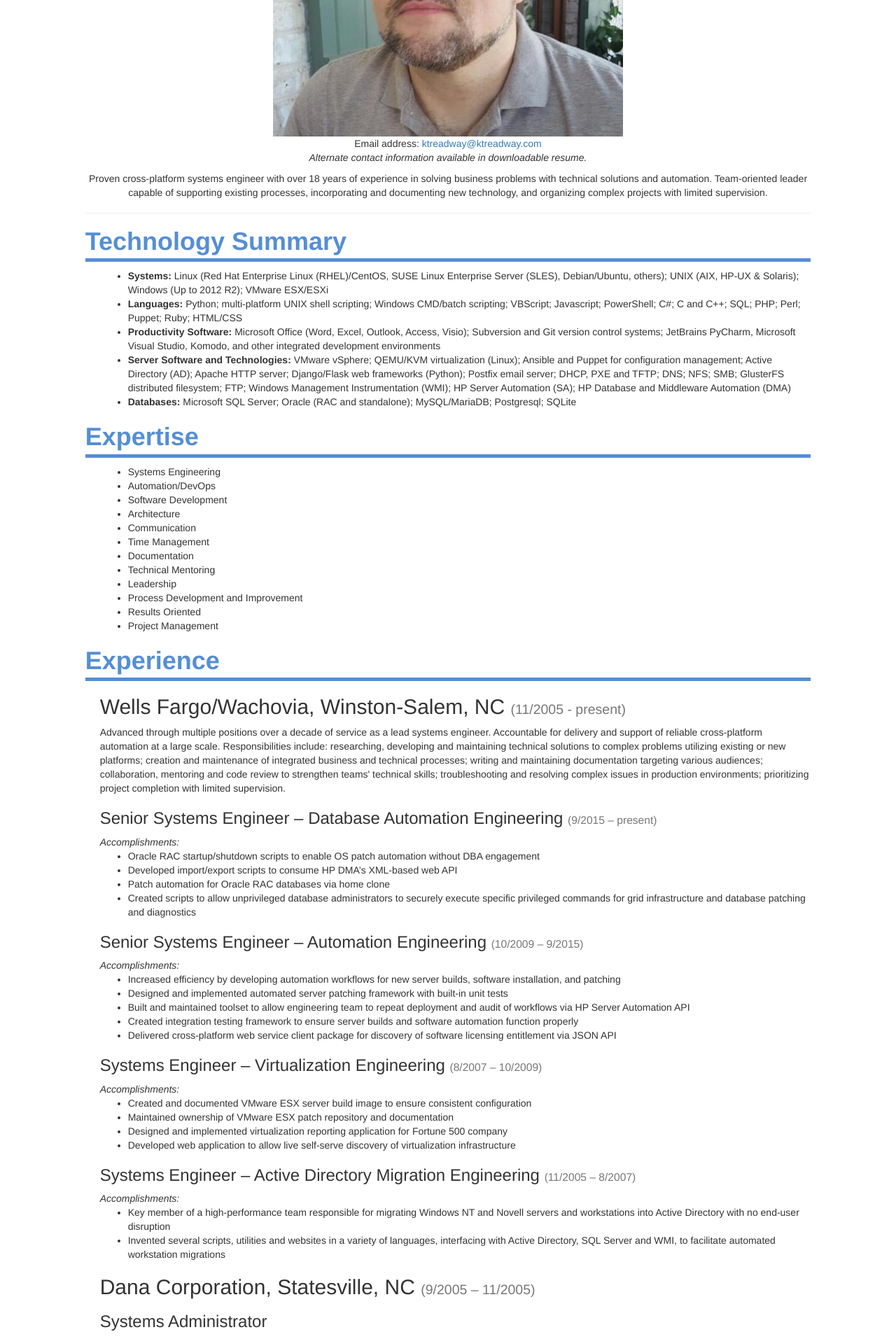
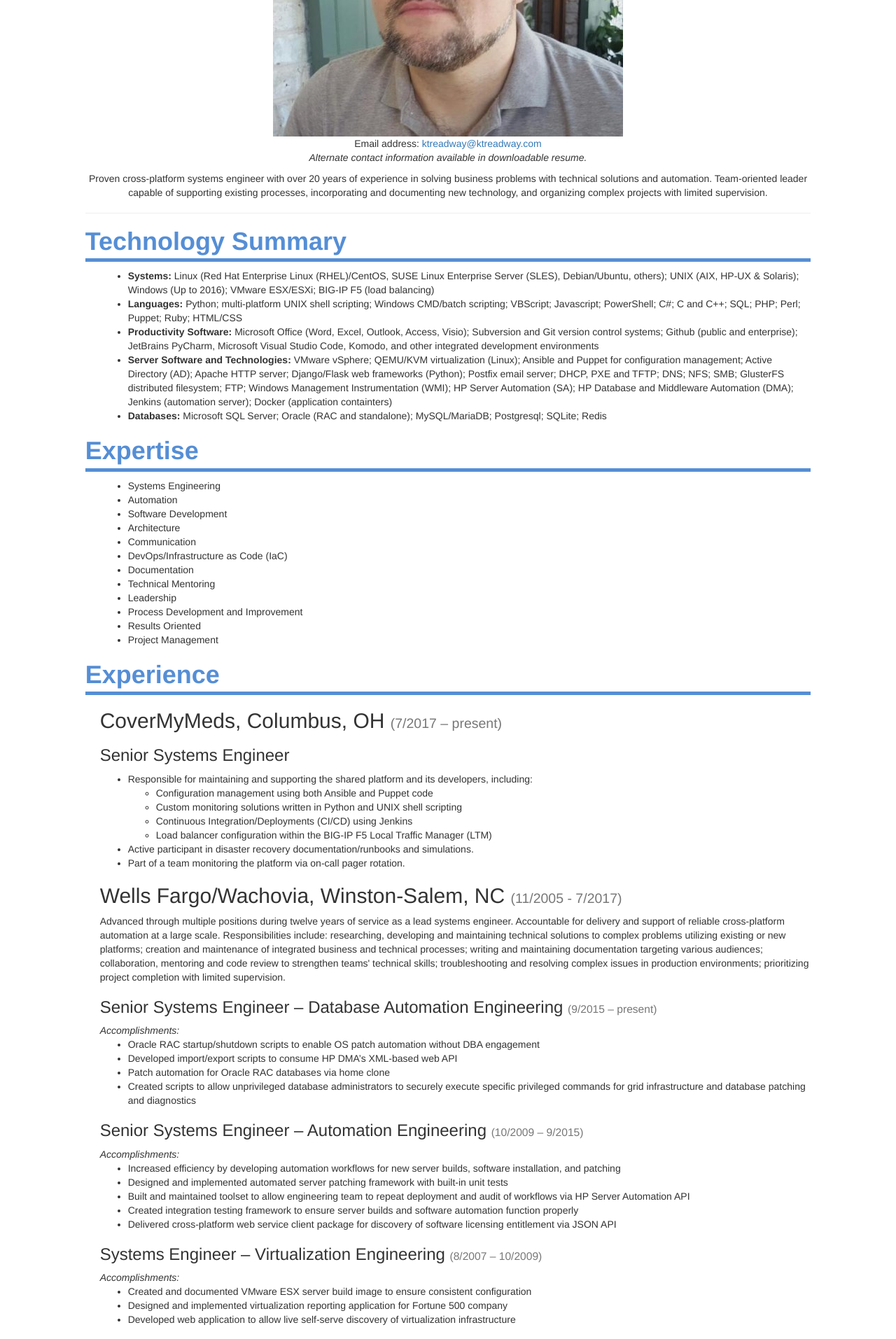
Before and after one commit to buzzbombnc/tower_of_perfection, a Django app: page /page/resume in a window 1280 px wide. Shown: the part 498-2411 px from the top of the page at 70% size. Run offline with Django 3.2, Linux system fonts and the light colour scheme; parts of the project's set-up code (start-up, migrations or seed data) failed here and were passed over; some libraries are stand-ins or nearby versions.

Commit message:
Update HTML and PDF resume.

```diff
--- a/top_static/templates/resume.html
+++ b/top_static/templates/resume.html
@@ -17,7 +17,7 @@
                 <img src="{% static "img/headshot.jpg" %}" class="img-responsive center-block"/>
                 <p><addr>Email address: <a href="mailto:ktreadway@ktreadway.com">ktreadway@ktreadway.com</a><br />
                 <i>Alternate contact information available in downloadable resume.</i></addr></p>
-                <p>Proven cross-platform systems engineer with over 18 years of experience in solving business problems with
+                <p>Proven cross-platform systems engineer with over 20 years of experience in solving business problems with
                 technical solutions and automation. Team-oriented leader capable of supporting existing processes,
                 incorporating and documenting new technology, and organizing complex projects with limited supervision.</p>
             </div>
@@ -26,19 +26,19 @@
                 <div class="indent">
                 <ul>
                     <li><strong>Systems: </strong>Linux (Red Hat Enterprise Linux (RHEL)/CentOS, SUSE Linux Enterprise Server (SLES),
-                    Debian/Ubuntu, others); UNIX (AIX, HP-UX & Solaris); Windows (Up to 2012 R2); VMware ESX/ESXi</li>
+                    Debian/Ubuntu, others); UNIX (AIX, HP-UX & Solaris); Windows (Up to 2016); VMware ESX/ESXi; BIG-IP F5 (load balancing)</li>
                     <li><strong>Languages: </strong>Python; multi-platform UNIX shell scripting; Windows CMD/batch scripting;
                     VBScript; Javascript; PowerShell; C#; C and C++; SQL; PHP; Perl; Puppet; Ruby; HTML/CSS</li>
                     <li><strong>Productivity Software: </strong>Microsoft Office (Word, Excel, Outlook, Access, Visio); Subversion
-                    and Git version control systems; JetBrains PyCharm, Microsoft Visual Studio, Komodo, and other integrated
-                    development environments</li>
+                    and Git version control systems; Github (public and enterprise); JetBrains PyCharm, Microsoft Visual Studio Code, Komodo,
+                    and other integrated development environments</li>
                     <li><strong>Server Software and Technologies: </strong>VMware vSphere; QEMU/KVM virtualization (Linux);
                     Ansible and Puppet for configuration management; Active Directory (AD); Apache HTTP server; Django/Flask
                     web frameworks (Python); Postfix email server; DHCP, PXE and TFTP; DNS; NFS; SMB; GlusterFS distributed
                     filesystem; FTP; Windows Management Instrumentation (WMI); HP Server Automation (SA); HP Database and
-                    Middleware Automation (DMA)</li>
+                    Middleware Automation (DMA); Jenkins (automation server); Docker (application containters)</li>
                     <li><strong>Databases: </strong>Microsoft SQL Server; Oracle (RAC and standalone); MySQL/MariaDB; Postgresql;
-                    SQLite</li>
+                    SQLite; Redis</li>
                 </ul>
                 </div>
             </section>
@@ -47,11 +47,11 @@
                 <div class="indent">
                 <ul>
                     <li>Systems Engineering</li>
-                    <li>Automation/DevOps</li>
+                    <li>Automation</li>
                     <li>Software Development</li>
                     <li>Architecture</li>
                     <li>Communication</li>
-                    <li>Time Management</li>
+                    <li>DevOps/Infrastructure as Code (IaC)</li>
                     <li>Documentation</li>
                     <li>Technical Mentoring</li>
                     <li>Leadership</li>
@@ -64,8 +64,23 @@
             <section>
                 <header><h1>Experience</h1></header>
                 <div class="indent">
-                <h2>Wells Fargo/Wachovia, Winston-Salem, NC <small>(11/2005 - present)</small></h2>
-                <p>Advanced through multiple positions over a decade of service as a lead systems engineer. Accountable for
+
+                <h2>CoverMyMeds, Columbus, OH <small>(7/2017 – present)</small></h2>
+                <h3>Senior Systems Engineer</h3>
+                <ul>
+                    <li>Responsible for maintaining and supporting the shared platform and its developers, including:
+                        <ul>
+                            <li>Configuration management using both Ansible and Puppet code</li>
+                            <li>Custom monitoring solutions written in Python and UNIX shell scripting</li>
+                            <li>Continuous Integration/Deployments (CI/CD) using Jenkins</li>
+                            <li>Load balancer configuration within the BIG-IP F5 Local Traffic Manager (LTM)</li>
+                        </ul>
+                    <li>Active participant in disaster recovery documentation/runbooks and simulations.</li>
+                    <li>Part of a team monitoring the platform via on-call pager rotation.</li>
+                </ul>
+
+                <h2>Wells Fargo/Wachovia, Winston-Salem, NC <small>(11/2005 - 7/2017)</small></h2>
+                <p>Advanced through multiple positions during twelve years of service as a lead systems engineer. Accountable for
                 delivery and support of reliable cross-platform automation at a large scale. Responsibilities include:
                 researching, developing and maintaining technical solutions to complex problems utilizing existing or new
                 platforms; creation and maintenance of integrated business and technical processes; writing and maintaining
@@ -101,7 +116,6 @@
                 <i>Accomplishments:</i>
                 <ul>
                     <li>Created and documented VMware ESX server build image to ensure consistent configuration</li>
-                    <li>Maintained ownership of VMware ESX patch repository and documentation</li>
                     <li>Designed and implemented virtualization reporting application for Fortune 500 company</li>
                     <li>Developed web application to allow live self-serve discovery of virtualization infrastructure</li>
                 </ul>
@@ -122,19 +136,13 @@
                     logon scripts, and Group Policy maintenance</li>
                     <li>Wrote several utilities in C and multiple Visual Basic scripts to facilitate automatic configuration
                     and maintenance of servers and workstations</li>
-                    <li>Created common Windows XP system image for 75 workstations, utilizing Microsoft Sysprep and a
-                    variety of custom utilities and scripts</li>
                 </ul>
 
                 <h2>IBM Global Services, Greensboro, NC <small>(2/2005 – 9/2005)</small></h2>
                 <h3>Migration Engineer</h3>
                 <ul>
-                    <li>Utilized Microsoft Sysprep to construct and test a Windows XP common system image for over
-                    500 workstations</li>
-                    <li>Leveraged Symantec Ghost technology to deliver system image over the network to end-user
-                    workstations</li>
                     <li>Wrote several utilities in C/C++ and multiple scripts to facilitate automatic configuration
-                    of Microsoft Windows XP image</li>
+                    of Microsoft Windows XP image via Symantec Ghost</li>
                     <li>Microsoft Active Directory domain administrator in a domain consisting of over 800 users</li>
                 </ul>
 
@@ -145,7 +153,6 @@
                     integration, e-commerce and web applications</li>
                     <li>Large-scale computer rollouts (Windows, Linux, and Netware) including building, troubleshooting
                     and client coordination</li>
-                    <li>Microsoft domain administrator in several domains consisting of over 1000 users</li>
                 </ul>
                 </div>
             </section>
@@ -154,8 +161,7 @@
                 <div class="indent">
                 <ul>
                     <li><a href="http://www.pyptug.org/">PYthon Piedmont Triad User Group</a> (PYPTUG) (2014 – present)</li>
-                    <li>The Triad Developers Guild (TDG) (2015 – present)</li>
-                    <li>Code For Winston-Salem (<a href="https://www.codeforamerica.org/">Code for America</a> Brigade) (2015 – present)</li>
+                    <li>Code For Winston-Salem/Greensboro (<a href="https://www.codeforamerica.org/">Code for America</a> Brigade) (2015 – present)</li>
                     <li>Piedmont Triad DevOps (2016 – present)</li>
                     <li><a href="http://www.progcode.co/">Progressive Coders Network</a> (2016 - present)</li>
                 </ul>
```
Also changed, not shown: 1 other file.
